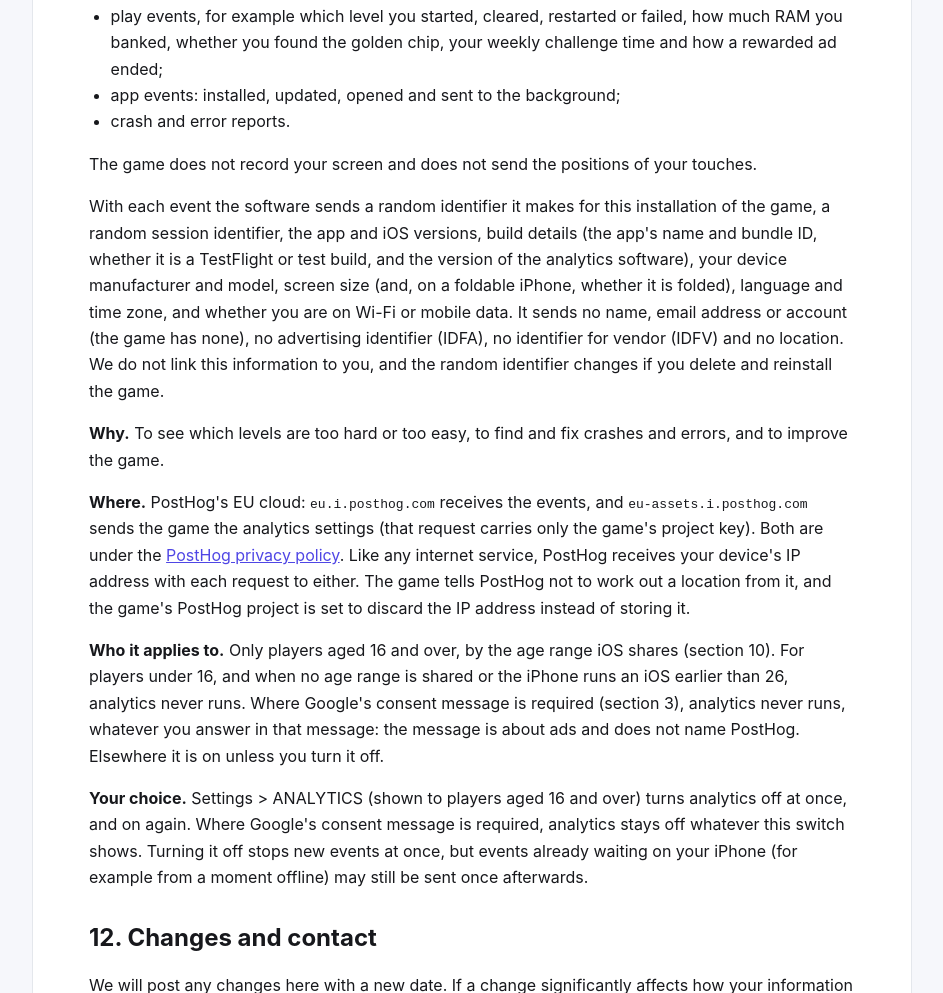
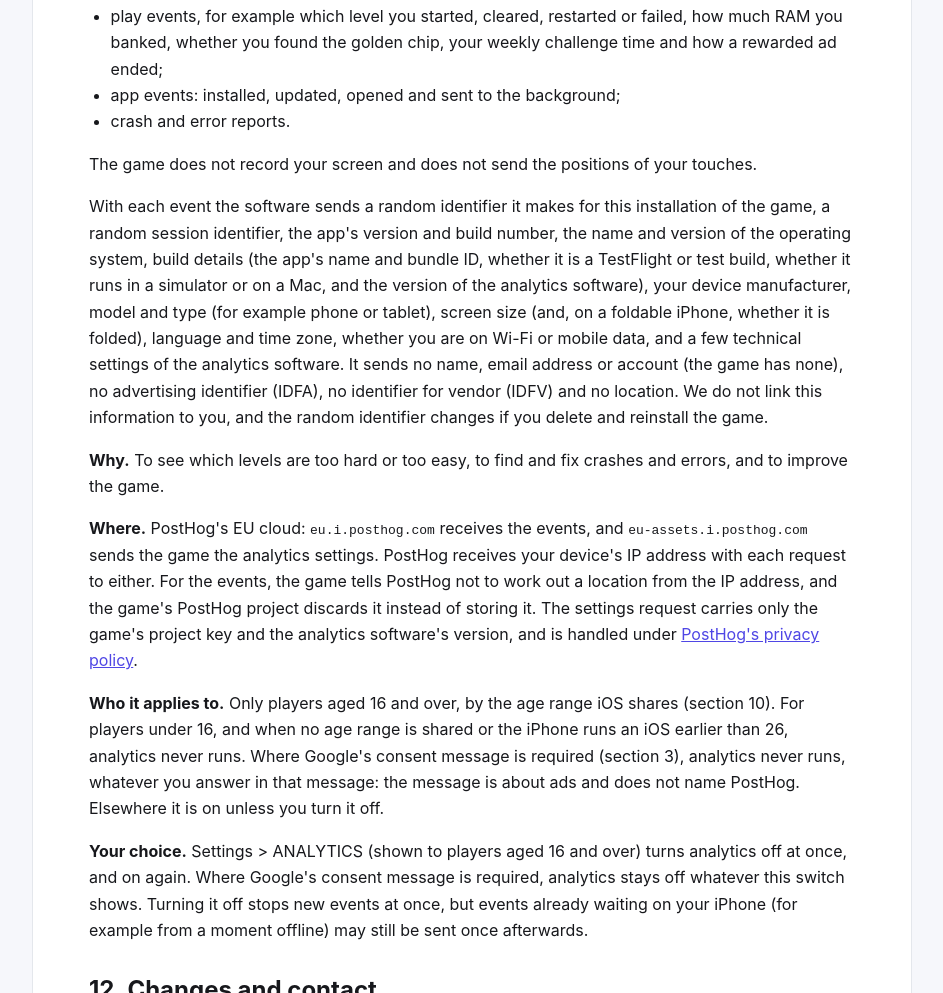
Before and after one commit to alexGamer92/apps-legal-pages, a plain HTML site: page ramrush/privacy/index.html in a window 1280 px wide. Shown: the part 5292-6285 px from the top of the page, without its empty margins (168-1111 px from the left). Drawn offline with Linux system fonts and the light colour scheme.

Commit message:
RAM Rush privacy (1.3, PROPOSED, hold until the client's OK): section 11 says the IP protections cover the events only (the settings request carries the project key and the software version) and adds the build number, OS name, device type, simulator or Mac, and a few technical settings to the per-event list
Claude-Session: https://claude.ai/code/session_01AfUbDgSDJAoaVwUECycBGE

```diff
--- a/ramrush/privacy/index.html
+++ b/ramrush/privacy/index.html
@@ -89,9 +89,9 @@
 <li>crash and error reports.</li>
 </ul>
 <p>The game does not record your screen and does not send the positions of your touches.</p>
-<p>With each event the software sends a random identifier it makes for this installation of the game, a random session identifier, the app and iOS versions, build details (the app's name and bundle ID, whether it is a TestFlight or test build, and the version of the analytics software), your device manufacturer and model, screen size (and, on a foldable iPhone, whether it is folded), language and time zone, and whether you are on Wi-Fi or mobile data. It sends no name, email address or account (the game has none), no advertising identifier (IDFA), no identifier for vendor (IDFV) and no location. We do not link this information to you, and the random identifier changes if you delete and reinstall the game.</p>
+<p>With each event the software sends a random identifier it makes for this installation of the game, a random session identifier, the app's version and build number, the name and version of the operating system, build details (the app's name and bundle ID, whether it is a TestFlight or test build, whether it runs in a simulator or on a Mac, and the version of the analytics software), your device manufacturer, model and type (for example phone or tablet), screen size (and, on a foldable iPhone, whether it is folded), language and time zone, whether you are on Wi-Fi or mobile data, and a few technical settings of the analytics software. It sends no name, email address or account (the game has none), no advertising identifier (IDFA), no identifier for vendor (IDFV) and no location. We do not link this information to you, and the random identifier changes if you delete and reinstall the game.</p>
 <p><strong>Why.</strong> To see which levels are too hard or too easy, to find and fix crashes and errors, and to improve the game.</p>
-<p><strong>Where.</strong> PostHog's EU cloud: <code>eu.i.posthog.com</code> receives the events, and <code>eu-assets.i.posthog.com</code> sends the game the analytics settings (that request carries only the game's project key). Both are under the <a href="https://posthog.com/privacy">PostHog privacy policy</a>. Like any internet service, PostHog receives your device's IP address with each request to either. The game tells PostHog not to work out a location from it, and the game's PostHog project is set to discard the IP address instead of storing it.</p>
+<p><strong>Where.</strong> PostHog's EU cloud: <code>eu.i.posthog.com</code> receives the events, and <code>eu-assets.i.posthog.com</code> sends the game the analytics settings. PostHog receives your device's IP address with each request to either. For the events, the game tells PostHog not to work out a location from the IP address, and the game's PostHog project discards it instead of storing it. The settings request carries only the game's project key and the analytics software's version, and is handled under <a href="https://posthog.com/privacy">PostHog's privacy policy</a>.</p>
 <p><strong>Who it applies to.</strong> Only players aged 16 and over, by the age range iOS shares (section 10). For players under 16, and when no age range is shared or the iPhone runs an iOS earlier than 26, analytics never runs. Where Google's consent message is required (section 3), analytics never runs, whatever you answer in that message: the message is about ads and does not name PostHog. Elsewhere it is on unless you turn it off.</p>
 <p><strong>Your choice.</strong> Settings &gt; ANALYTICS (shown to players aged 16 and over) turns analytics off at once, and on again. Where Google's consent message is required, analytics stays off whatever this switch shows. Turning it off stops new events at once, but events already waiting on your iPhone (for example from a moment offline) may still be sent once afterwards.</p>
 
```
